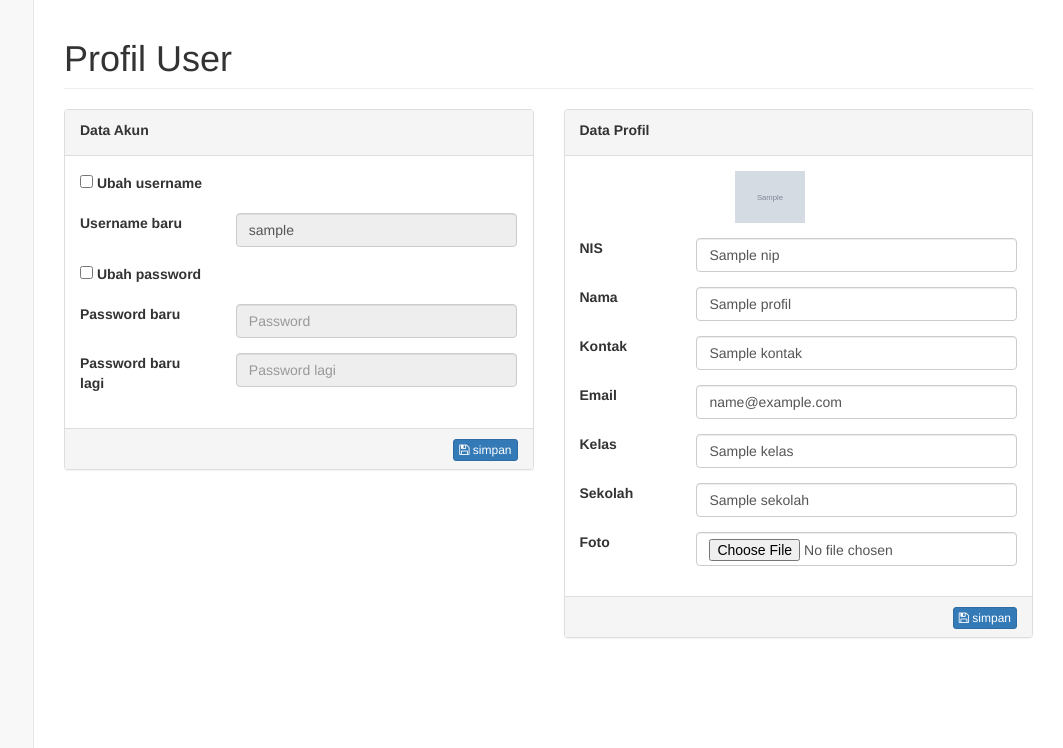
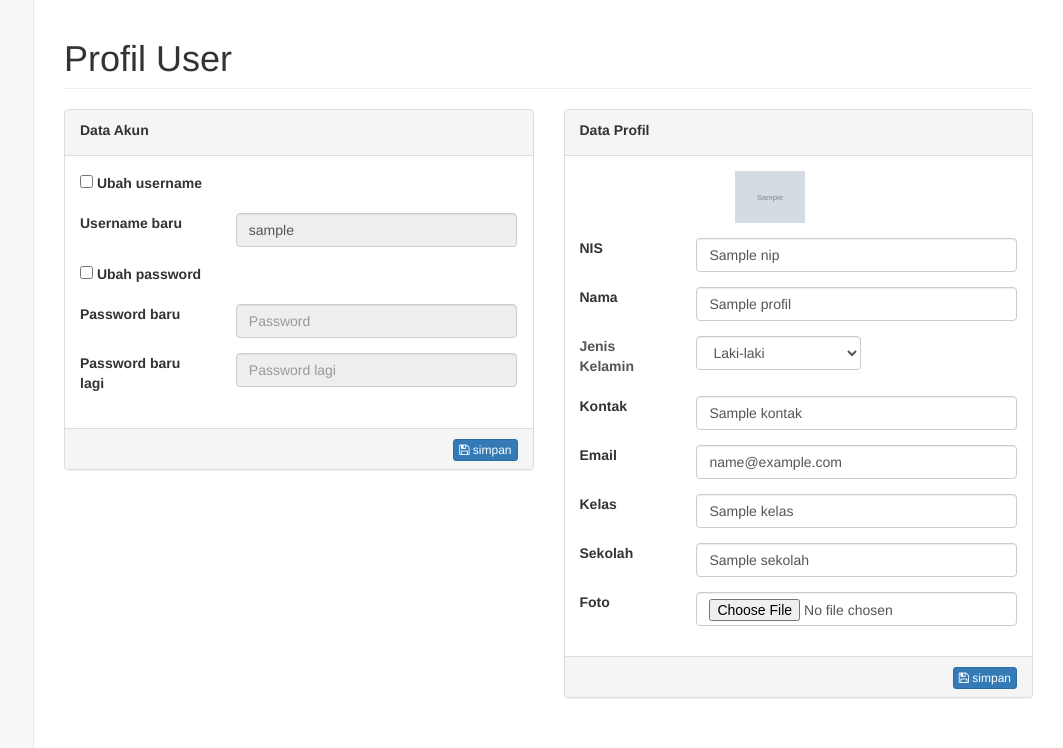
Before and after one commit to yovie/potensi, a PHP site: template templates/modul_profil.php in a window 1280 px wide; the page is wider, and only the part inside the window is pictured. Shown: the part 52-800 px from the top of that part, without its empty margins (217-1280 px from the left). Run offline with PHP 8.4, Linux system fonts and the light colour scheme; the template is opened without the code that fills it: most values are stand-ins (such as "Sample title", 1, 10 or a date in 2020); grey boxes marked "Sample" are stand-in pictures; some libraries are stand-ins or nearby versions.

Commit message:
add jenis kelamin

```diff
--- a/modules/hasiltes.php
+++ b/modules/hasiltes.php
@@ -13,4 +13,8 @@
 
 	foreach($siswa as &$sis) {
 		$sis->{'have_account'} = select_one( "users", "ref_id=" . $sis->id );
+		$sis->{'have_tes'} = false;
+		if( !empty($sis->have_account) ) {
+			$sis->{'have_tes'} = select_one( "tes", "user_id=" . $sis->have_account->id );
+		}
 	}
--- a/modules/kompetensikarir.php
+++ b/modules/kompetensikarir.php
@@ -17,13 +17,17 @@
 	// $siswa = select_one( "profiles", "id=" . $get_siswa );
 	$siswa = null;
 
-	$tes  = query("select * from tes group by user_id");
+	$tes  = query("select * from tes group by user_id, id");
 
 	$total = 0;
 	$total_a = 0;
 	$total_b = 0;
 	$total_c = 0;
 	$total_r = 0;
+
+	// echo '<pre>';
+	// print_r($tes);
+	// echo '</pre>';
 
 	foreach($tes as &$tt) {
 		$tt->{"profile"} = query_one( "select p.* from users u
--- a/modules/modul_datasiswa.php
+++ b/modules/modul_datasiswa.php
@@ -43,6 +43,7 @@
 		      	$pro = insert( "profiles", array(
 					"nip"=>$post_nis,
 					"nama"=>$post_nama,
+					"jenis_kelamin"=>$post_jenis_kelamin,
 					"tempat_lahir"=>$post_tempat_lahir,
 					"tanggal_lahir"=>$post_tanggal_lahir,
 					"etnis"=>$post_etnis,
@@ -57,6 +58,7 @@
 		       	$pro = insert( "profiles", array(
 					"nip"=>$post_nis,
 					"nama"=>$post_nama,
+					"jenis_kelamin"=>$post_jenis_kelamin,
 					"tempat_lahir"=>$post_tempat_lahir,
 					"tanggal_lahir"=>$post_tanggal_lahir,
 					"etnis"=>$post_etnis,
@@ -80,6 +82,7 @@
 			      	update( "profiles", array(
 						"nip"=>$post_nis,
 						"nama"=>$post_nama,
+						"jenis_kelamin"=>$post_jenis_kelamin,
 						"tempat_lahir"=>$post_tempat_lahir,
 						"tanggal_lahir"=>$post_tanggal_lahir,
 						"etnis"=>$post_etnis,
@@ -95,6 +98,7 @@
 			       	update( "profiles", array(
 						"nip"=>$post_nis,
 						"nama"=>$post_nama,
+						"jenis_kelamin"=>$post_jenis_kelamin,
 						"tempat_lahir"=>$post_tempat_lahir,
 						"tanggal_lahir"=>$post_tanggal_lahir,
 						"etnis"=>$post_etnis,
--- a/modules/modul_login.php
+++ b/modules/modul_login.php
@@ -27,6 +27,7 @@
 				$pro = insert( "profiles", array(
 					"nip"=>$post_nis,
 					"nama"=>$post_nama,
+					"jenis_kelamin"=>$post_jenis_kelamin,
 					"kelas"=>$post_kelas,
 					"foto"=>"/files/users.png",
 					"group_id"=>2
--- a/templates/hasiltes.php
+++ b/templates/hasiltes.php
@@ -33,7 +33,9 @@
                         <td><?php echo $item->kelas ?></td>
                         <td><?php echo $item->sekolah ?></td>
                         <td align="center">
-                           <button class="btn btn-success btn-xs" onclick="buka(<?php echo $item->id ?>);" > <i class="fa fa-bar-chart"></i> Kompetensi Karir</button>
+                           <button class="btn btn-success btn-xs" onclick="buka(<?php echo $item->id ?>);"  <?php
+                           if( !$item->have_tes ) echo " disabled ";
+                            ?> > <i class="fa fa-bar-chart"></i> Kompetensi Karir</button>
                         </td>
                     </tr>
                     <?php endforeach;?>
--- a/templates/layout/footer_new_login.php
+++ /dev/null
@@ -1 +0,0 @@
-fadylah
--- a/templates/layout/header.php
+++ b/templates/layout/header.php
@@ -10,6 +10,8 @@
     <meta name="author" content="">
 
     <title><?php echo APPLICATION_NICK ?></title>
+
+    <link rel="icon" href="unj.png" type="image/x-icon" />
 
     <!-- Bootstrap Core CSS -->
     <link href="./assets/js/bootstrap/dist/css/bootstrap.min.css" rel="stylesheet">
--- a/templates/modul_profil.php
+++ b/templates/modul_profil.php
@@ -81,6 +81,19 @@
                             <div class="col-md-9">
                                 <input type="text" name="nama" placeholder="Nama" class="form-control" value="<?php echo empty($profil) ? "":$profil->nama ?>" >
                             </div>
+                        </div>
+                        <div class="form-group">
+                                        <label class="col-md-3"  style="color:#555;">Jenis Kelamin</label>
+                                        <div class="col-md-5">
+                                            <select name="jenis_kelamin" class="form-control" placeholder="Jenis Kelamin" required>
+                                                <option value="Laki-laki" <?php if(!empty($profil)) {
+                                                    echo $profil->jenis_kelamin=="Laki-laki"?"selected":"";
+                                                    } ?> >Laki-laki</option>
+                                                <option value="Perempuan" <?php if(!empty($profil)) {
+                                                    echo $profil->jenis_kelamin=="Perempuan"?"selected":"";
+                                                    } ?> >Perempuan</option>
+                                            </select>
+                                        </div>
                         </div>
                         <?php if( $user_session->group_id==USER_SISWA ): ?>
                             <div class="form-group">
```
Also changed, not shown: modules/modul_profil.php (+6 -5 lines), templates/layout/header_new_login.php (+9 -0 lines), templates/modul_datasiswa.php (+12 -0 lines), 4 other files.
